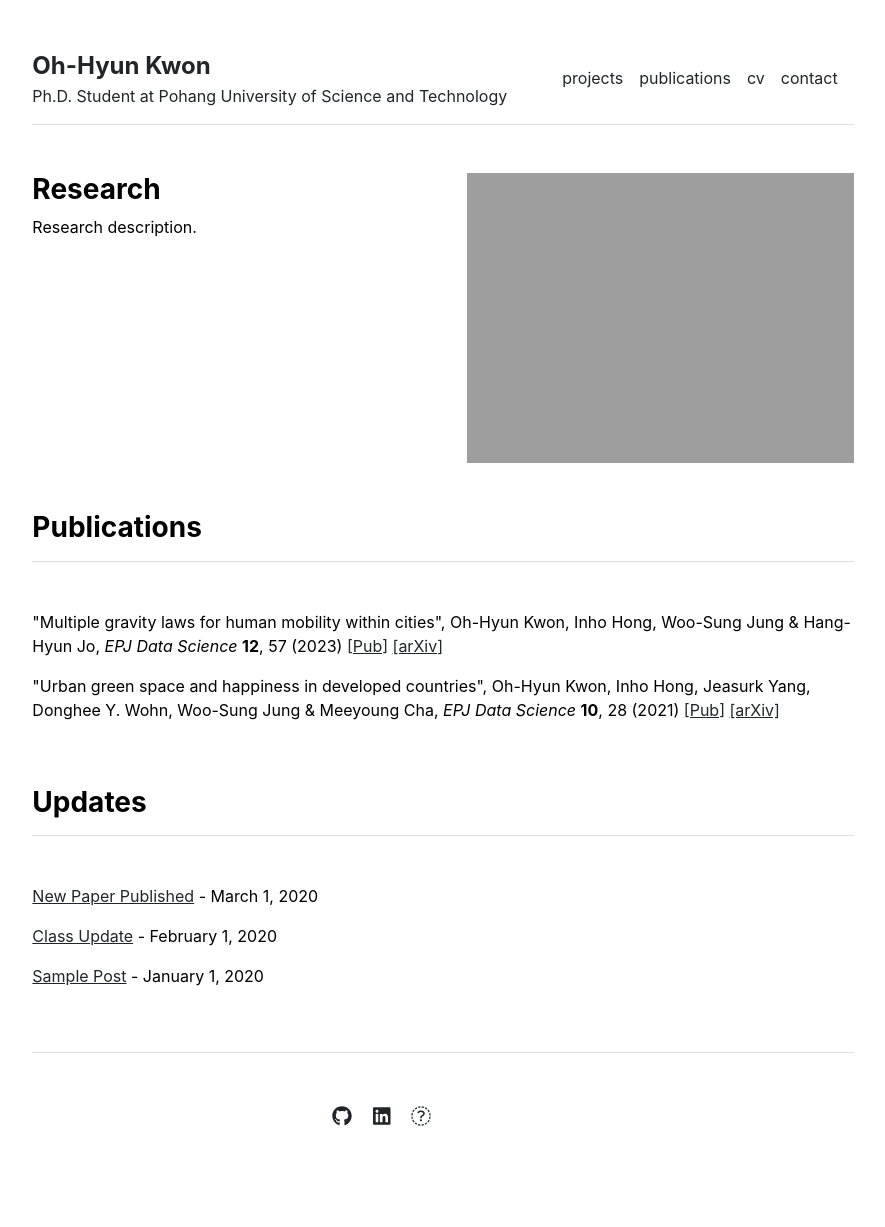
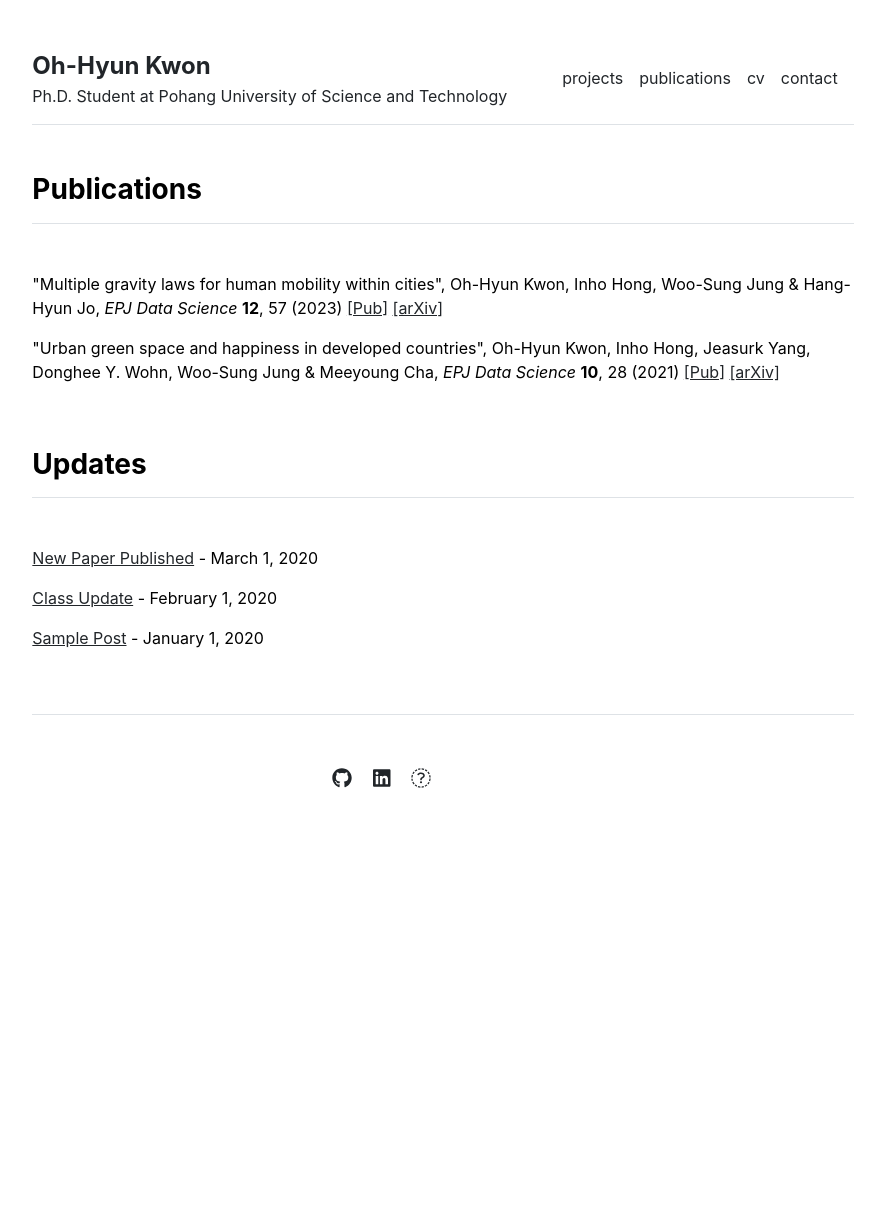
Before and after one commit to pothyd/pothyd.github.io, a Jekyll site: the page built from index.md, in a window 1280 px wide. Shown: the whole page, without its empty margins (197-1082 px from the left). Built offline with Jekyll 4.4.1, drawn with Linux system fonts in a browser that asks for light colours; after the commit the page ends 900 px from its top, so only the background shows below that.

Commit message:
Update home.html

```diff
--- a/_layouts/home.html
+++ b/_layouts/home.html
@@ -2,7 +2,7 @@
 layout: default
 ---
 
-<div class="row g-5 mb-5">
+<!-- <div class="row g-5 mb-5">
   <div class="col-md-6">
     <h3 class="fw-bold">Research</h3>
     {{ content }}
@@ -10,7 +10,7 @@
   <div class="col-md-6">
     <img src="{{ site.github.url }}/assets/img/home.jpg" alt="Home" width="100%">
   </div>
-</div>
+</div> -->
 
 {% include publications.html %}
 
```
